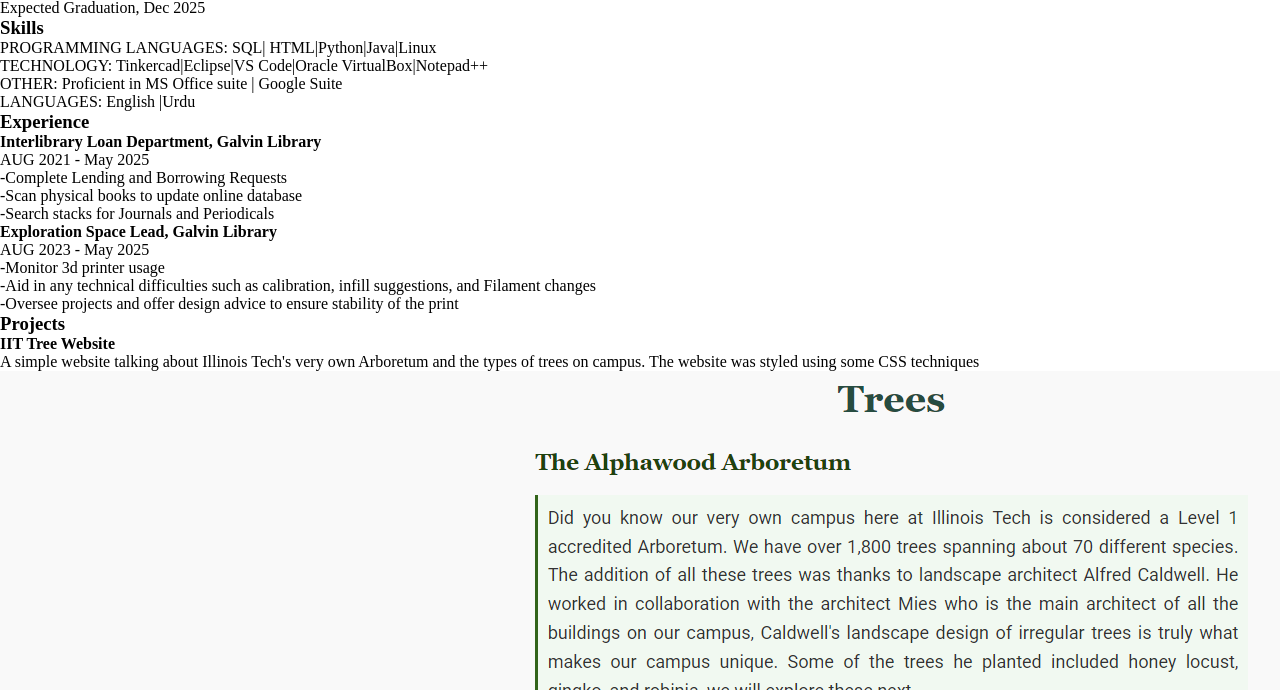
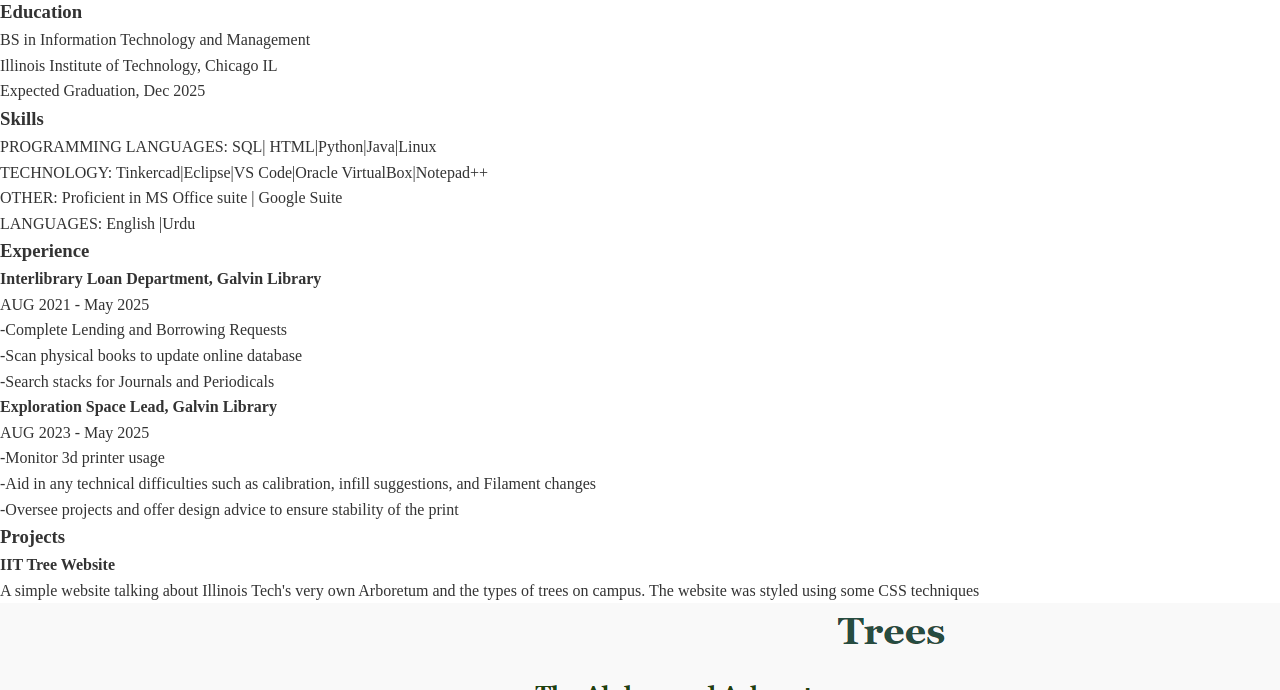
Before and after one commit to mpervaiz25/ITMD_441_Lab1, a plain HTML site: page index.html in a window 1280 px wide. Shown: the part 199-889 px from the top of the page. Drawn offline with Linux system fonts and the light colour scheme; files that its build step writes are made by us from their sources.

Commit message:
Update style.css
changing font to Time new roman and keeping the background white and the text changes to dark gray

```diff
--- a/css/style.css
+++ b/css/style.css
@@ -3,3 +3,10 @@
   padding: 0;
   box-sizing: border-box;
 }
+body {
+  font-family: 'Times New Roman', Times, serif;
+  line-height: 1.6;
+  color: #333;
+  background-color: #ffffff;
+  padding-bottom: 40px; /* Space at the bottom of the page */
+}
```
